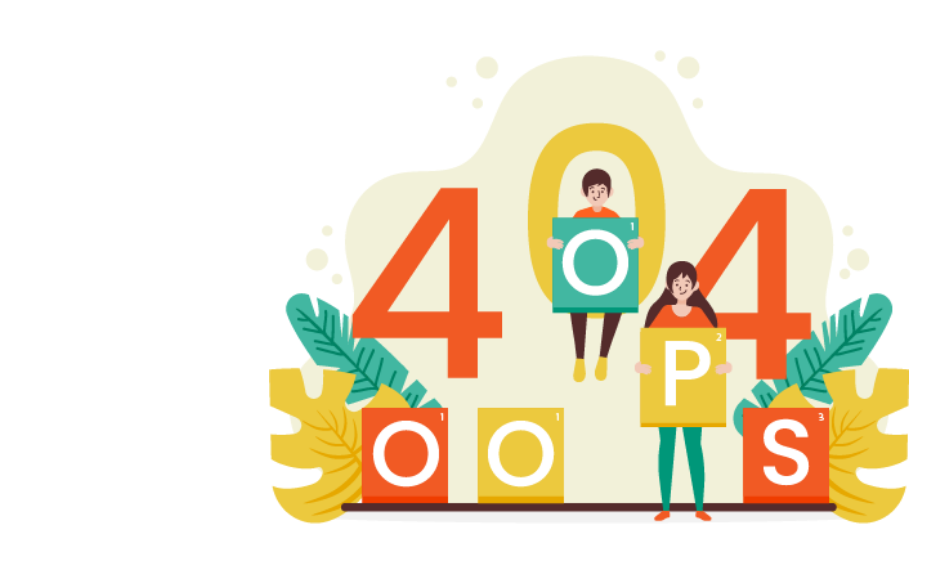
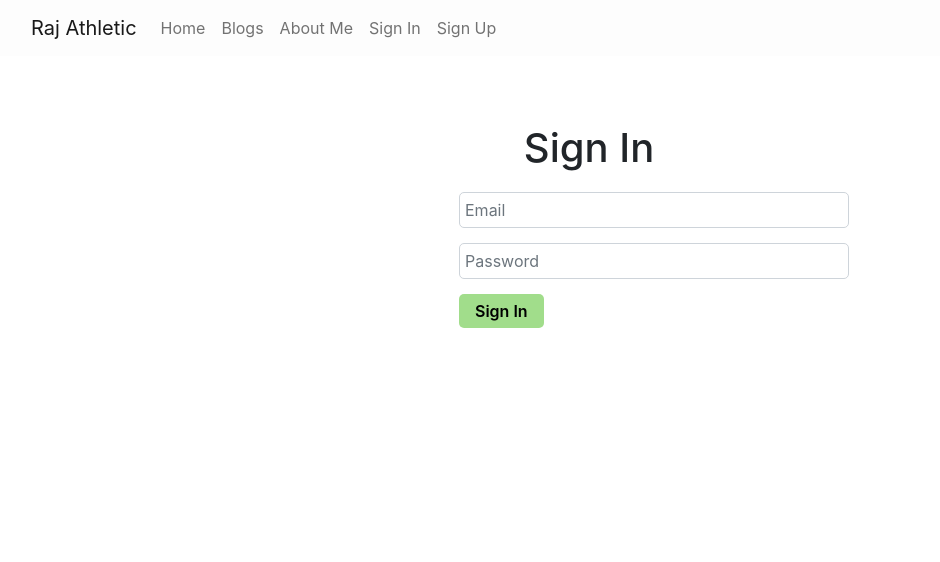
Before and after one commit to Developer-Rajesh100/-raj-athletic, a React (Create React App) app: page /Signin in a window 1280 px wide. Shown: the top 562 px of the page, without its empty margins (51-991 px from the left). Built offline with nearby package versions, Linux system fonts and the light colour scheme.

Commit message:
Navebar and Sign in and Sign up and About Me Component complete

```diff
--- a/src/App.js
+++ b/src/App.js
@@ -1,13 +1,21 @@
 import { Route, Routes } from "react-router-dom";
 import "./App.css";
+import AboutMe from "./Pages/AboutMe/AboutMe";
 import Error from "./Pages/Error/Error";
 import Home from "./Pages/Home/Home";
+import NavBar from "./Pages/Home/NavBar/NavBar";
+import SignIn from "./Pages/SignIn/SignIn";
+import SignUp from "./Pages/SignUp/SignUp";
 
 function App() {
   return (
     <div>
+      <NavBar></NavBar>
       <Routes>
         <Route path="/" element={<Home></Home>}></Route>
+        <Route path="aboutme" element={<AboutMe></AboutMe>}></Route>
+        <Route path="Signin" element={<SignIn></SignIn>}></Route>
+        <Route path="signup" element={<SignUp></SignUp>}></Route>
         <Route path="*" element={<Error></Error>}></Route>
       </Routes>
     </div>
--- /dev/null
+++ b/src/Pages/AboutMe/AboutMe.css
@@ -0,0 +1,22 @@
+.aboutMeContainer{
+    display: flex;
+    flex-direction: column;
+    align-items: center;
+    /* background-color: rgb(238, 220, 255); */
+}
+.aboutMePhoto{
+    width: 15%;
+    border-radius: 50%;
+
+}
+.title{
+    margin-top: 20px;
+}
+.aboutMeParagraph{
+    width: 25%;
+    text-align: justify;
+    background-color: rgb(238, 220, 255);
+    padding: 15px;
+    border-radius: 10px;
+
+}
--- /dev/null
+++ b/src/Pages/AboutMe/AboutMe.js
@@ -0,0 +1,21 @@
+import React from "react";
+import MyPhoto from "../../Images/AboutMe/me.jpg";
+import "./AboutMe.css";
+const AboutMe = () => {
+  return (
+    <div className="container aboutMeContainer mt-5">
+      <img className="aboutMePhoto" src={MyPhoto} alt="" />
+      <h3 className="title">রাজেশ মন্ডল</h3>
+      <p className="aboutMeParagraph">
+        আমি রাজেশ, একজন একাদশ শ্রেনির ছাত্র এবং একজন জুনিয়র ওয়েব ডেভেলপার। আমি
+        গত একবছর ধরে ওয়েব ডেভেলপমেন্ট শিখে চলেছি এবং গত চার মাস ধরে প্রোগ্রামিং
+        হিরো টিমের কাছ থেকে ট্রেনিং নিচ্ছি। আপাতত আমার Html, Html5, Css, Css3,
+        Bootstrap5, Tailwind, Javascript, Es6, React js, React Router, Firebase
+        টেকনোলজি শেখা হয়ে গিয়েছে এবং পরবর্তী তিন মাসের মধ্যে Node js, MongoDB,
+        Typescript ইত্যাদি টেকনোলজি শেখা আমার লক্ষ্য।
+      </p>
+    </div>
+  );
+};
+
+export default AboutMe;
--- a/src/Pages/Home/Cart/Cart.js
+++ b/src/Pages/Home/Cart/Cart.js
@@ -2,13 +2,7 @@ import React from "react";
 import "./Cart.css";
 const Cart = (Data) => {
   // const [key, photo, service, fee] = props;
-  return (
-    <div className="container">
-      <div>
-        <h1>{Data.langth}</h1>
-      </div>
-    </div>
-  );
+  return <div className="container"></div>;
 };
 
 export default Cart;
--- a/src/Pages/Home/Home.js
+++ b/src/Pages/Home/Home.js
@@ -1,4 +1,5 @@
 import React from "react";
+// import SignIn from "../SignIn/SignIn";
 import Banner from "./Banner/Banner";
 import Cart from "./Cart/Cart";
 import NavBar from "./NavBar/NavBar";
@@ -6,9 +7,10 @@ import NavBar from "./NavBar/NavBar";
 const Home = () => {
   return (
     <div>
-      <NavBar></NavBar>
+      {/* <NavBar></NavBar> */}
       <Banner></Banner>
       <Cart></Cart>
+      {/* <SignIn></SignIn> */}
     </div>
   );
 };
--- a/src/Pages/Home/NavBar/NavBar.js
+++ b/src/Pages/Home/NavBar/NavBar.js
@@ -1,36 +1,22 @@
 import React from "react";
-import { Container, Nav, Navbar, NavDropdown } from "react-bootstrap";
+import { Container, Nav, Navbar } from "react-bootstrap";
 import "./NavBar.css";
 const NavBar = () => {
   return (
     <div>
-      <Navbar className="navBackground" bg="" expand="lg">
+      <Navbar sticky="top" className="navBackground" bg="" expand="lg">
         <Container>
-          <Navbar.Brand href="#home">Raj Athletic</Navbar.Brand>
+          <Navbar.Brand href="/">Raj Athletic</Navbar.Brand>
           <Navbar.Toggle aria-controls="basic-navbar-nav" />
           <Navbar.Collapse id="basic-navbar-nav">
             <Nav>
               <div className="d-flex justify-content-around">
                 <Nav.Link href="/">Home</Nav.Link>
                 <Nav.Link href="#link">Blogs</Nav.Link>
-                <Nav.Link href="#link">About Me</Nav.Link>
-                <Nav.Link href="#link">Sign In</Nav.Link>
-                <Nav.Link href="#link">Sign Up</Nav.Link>
+                <Nav.Link href="aboutme">About Me</Nav.Link>
+                <Nav.Link href="Signin">Sign In</Nav.Link>
+                <Nav.Link href="signup">Sign Up</Nav.Link>
               </div>
-
-              {/* <NavDropdown title="Dropdown" id="basic-nav-dropdown">
-                <NavDropdown.Item href="#action/3.1">Action</NavDropdown.Item>
-                <NavDropdown.Item href="#action/3.2">
-                  Another action
-                </NavDropdown.Item>
-                <NavDropdown.Item href="#action/3.3">
-                  Something
-                </NavDropdown.Item>
-                <NavDropdown.Divider />
-                <NavDropdown.Item href="#action/3.4">
-                  Separated link
-                </NavDropdown.Item>
-              </NavDropdown> */}
             </Nav>
           </Navbar.Collapse>
         </Container>
--- /dev/null
+++ b/src/Pages/SignIn/SignIn.css
@@ -0,0 +1,23 @@
+.cont{
+align-items: center;
+}
+.title{
+    margin-bottom: 20px;
+}
+.inp{
+    margin-bottom: 15px;
+    padding: 5px;
+    border-radius: 5px;
+    width: 150%;
+}
+.signInBtn{
+    background-color: #a1dd8b;
+    border: none;
+    padding: 5px 2px;
+    border-radius: 5px;
+    font-weight: 600;
+    text-align: center;
+}
+.signInBtn:hover{
+    background-color: #55a737;
+}
--- /dev/null
+++ b/src/Pages/SignIn/SignIn.js
@@ -0,0 +1,36 @@
+import React from "react";
+import "./SignIn.css";
+const SignIn = () => {
+  return (
+    <div className="cont d-flex flex-column  justify-content-center mt-5">
+      <h1 className="title">Sign In</h1>
+      <form>
+        <label htmlFor="email">
+          <input
+            className="inp form-control"
+            type="email"
+            name="email"
+            id="email"
+            placeholder="Email"
+            required
+          />
+        </label>
+        <br />
+        <label htmlFor="password">
+          <input
+            className="inp form-control"
+            type="password"
+            name="password"
+            id="password"
+            placeholder="Password"
+            required
+          />
+        </label>
+        <br />
+        <input className="signInBtn px-3" type="button" value="Sign In" />
+      </form>
+    </div>
+  );
+};
+
+export default SignIn;
--- /dev/null
+++ b/src/Pages/SignUp/SignUp.css
@@ -0,0 +1,23 @@
+.con{
+    align-items: center;
+    }
+    .title{
+        margin-bottom: 20px;
+    }
+    .inp{
+        margin-bottom: 15px;
+        padding: 5px;
+        border-radius: 5px;
+        width: 150%;
+    }
+    .signUpBtn{
+        background-color: #a1dd8b;
+        border: none;
+        padding: 5px 2px;
+        border-radius: 5px;
+        font-weight: 600;
+        text-align: center;
+    }
+    .signInBtn:hover{
+        background-color: #55a737;
+    }
--- /dev/null
+++ b/src/Pages/SignUp/SignUp.js
@@ -0,0 +1,47 @@
+import React from "react";
+import "./SignUp.css";
+const SignUp = () => {
+  return (
+    <div className="con d-flex flex-column justify-content-center mt-5">
+      <h1 className="title">Sign Up</h1>
+      <form>
+        <label htmlFor="name">
+          <input
+            className="inp form-control"
+            type="text"
+            name="name"
+            id="name"
+            placeholder="Name"
+            required
+          />
+        </label>
+        <br />
+        <label htmlFor="email">
+          <input
+            className="inp form-control"
+            type="email"
+            name="email"
+            id="email"
+            placeholder="Email"
+            required
+          />
+        </label>
+        <br />
+        <label htmlFor="password">
+          <input
+            className="inp form-control"
+            type="password"
+            name="password"
+            id="password"
+            placeholder="Password"
+            required
+          />
+        </label>
+        <br />
+        <input className="signUpBtn px-3" type="button" value="Sign Up" />
+      </form>
+    </div>
+  );
+};
+
+export default SignUp;
```
Also changed, not shown: src/CartData.json (added, +44 -0 lines), src/Images/AboutMe/me.jpg (added).
